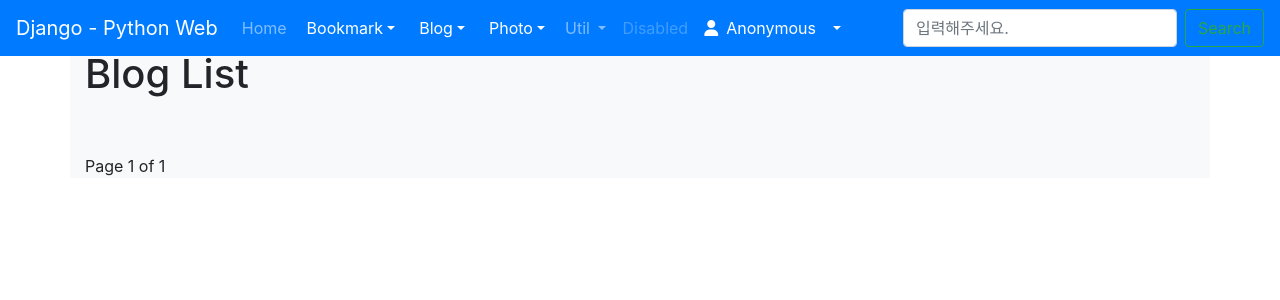
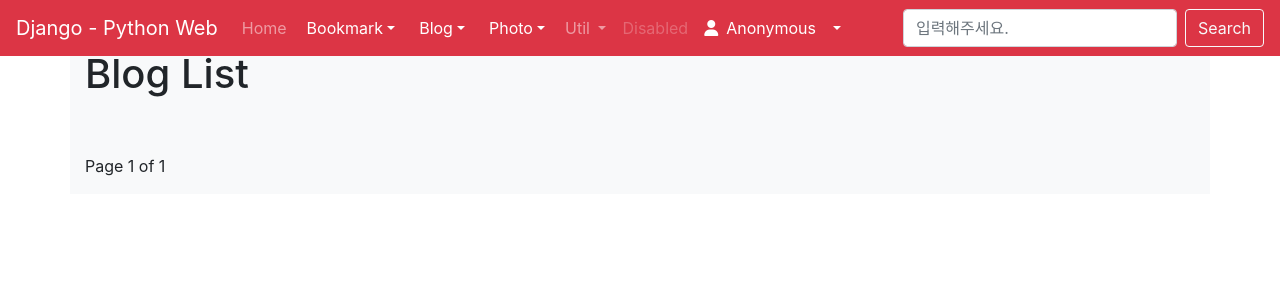
Before and after one commit to hjklo0220/python6th_django, a Django app: page /blog/ in a window 1280 px wide. Shown: the top 300 px of the page. Run offline with Django 4.2, Linux system fonts and the light colour scheme; data that the repository does not hold is empty; some libraries are stand-ins or nearby versions.

Commit message:
base ui 수정

```diff
--- a/templates/base.html
+++ b/templates/base.html
@@ -13,7 +13,7 @@
     {% block extra-style %}{% endblock %}
 </head>
 <body style="padding-top: 50px">
-<nav class="navbar navbar-expand-lg navbar-dark bg-primary fixed-top">
+<nav class="navbar navbar-expand-lg navbar-dark bg-danger fixed-top">
     <a class="navbar-brand" href="/">Django - Python Web </a>
     <button class="navbar-toggler" type="button" data-toggle="collapse" data-target="#navbarSupportedContent">
         <span class="navbar-toggler-icon"></span>
@@ -89,14 +89,14 @@
         <form class="form-inline my-2 my-lg-0" method="post" action="{% url 'blog:search' %}">
             {% csrf_token %}
             <input type="search" class="form-control mr-sm-2" name="search_word" placeholder="입력해주세요.">
-            <button type="submit" class="btn btn-outline-success my-2 my-sm-0">
+            <button type="submit" class="btn btn-outline-light my-2 my-sm-0">
                 Search
             </button>
         </form>
     </div>
 </nav>
 
-<div class="container bg-light mb-5">
+<div class="container bg-light pb-3 mb-5">
     {% block content %}{% endblock content %}
 </div>
 
```
